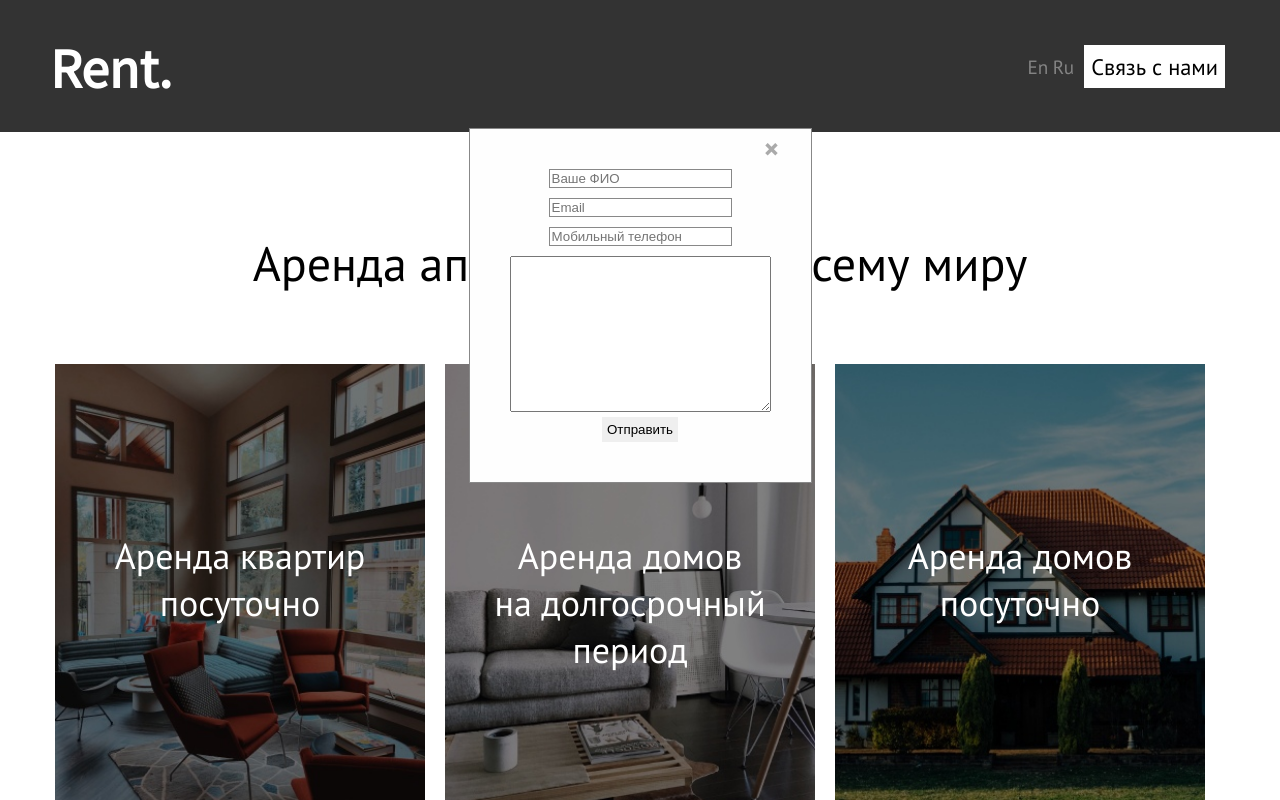
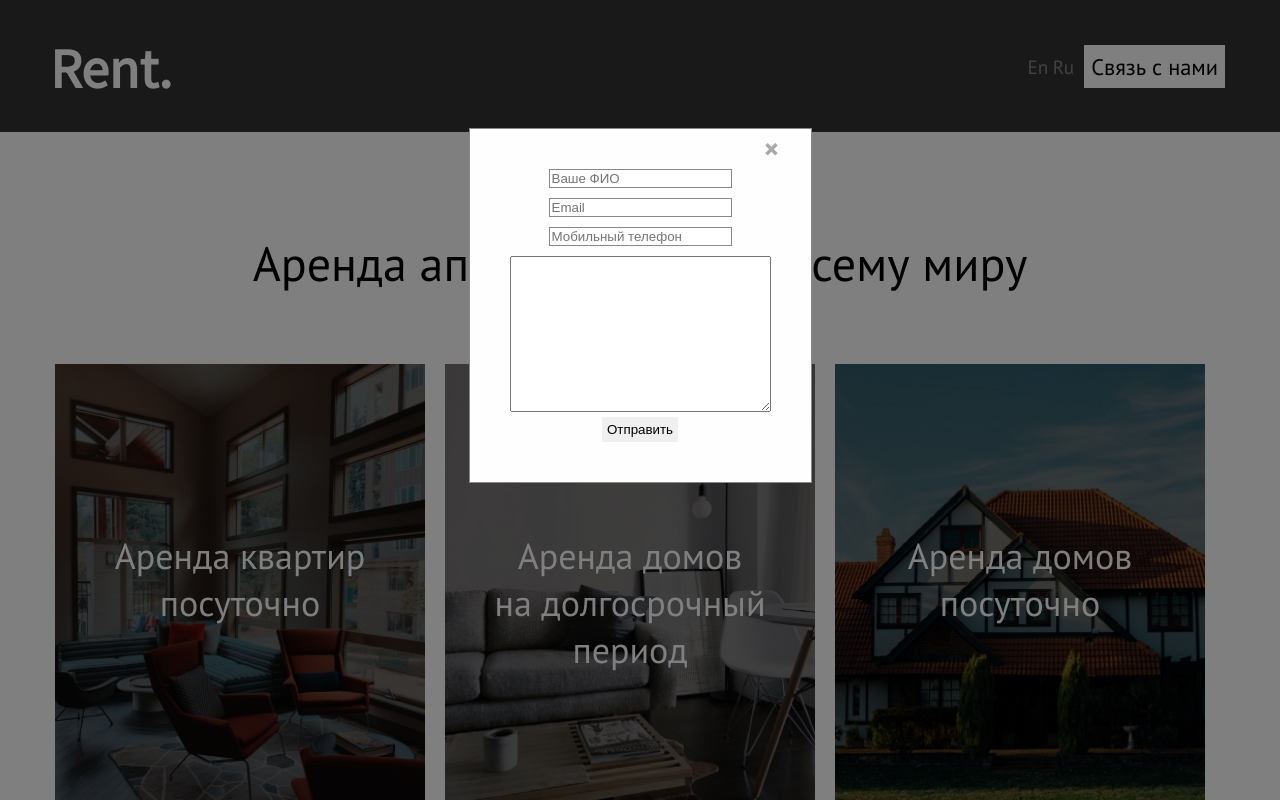
Before and after one commit to Sneopik/rent, a plain HTML site: page index.html in a window 1280 px wide. Both pictures are taken after a click on the link "Связь с нами". Shown: the top 800 px of the page. Drawn offline with Linux system fonts and the light colour scheme.

Commit message:
type:fix-created some fixes for modal form

```diff
--- a/index.js
+++ b/index.js
@@ -4,8 +4,14 @@ const close_form = document.querySelector(".close");
 
 show_btn.addEventListener("click", () => {
   modal_form.style.display = "block";
+  setTimeout(() => {
+    modal_form.style.opacity = "1";
+  }, 500);
 });
 
 close_form.addEventListener("click", () => {
-  modal_form.style.display = "none";
+  modal_form.style.opacity = "0";
+  setTimeout(() => {
+    modal_form.style.display = "none";
+  }, 1000);
 });
--- a/styles/form.css
+++ b/styles/form.css
@@ -5,8 +5,9 @@
   left: 0;
   top: 0;
   width: 100%;
-  height: 0;
-  background-color: rgba(0, 0, 0, 0.4);
+  height: 100%;
+  background-color: rgba(0, 0, 0, 0.5);
+  opacity: 0;
   transition: all 0.5s ease;
 }
 
```
Also changed, not shown: images/retina/house2x.jpg.
